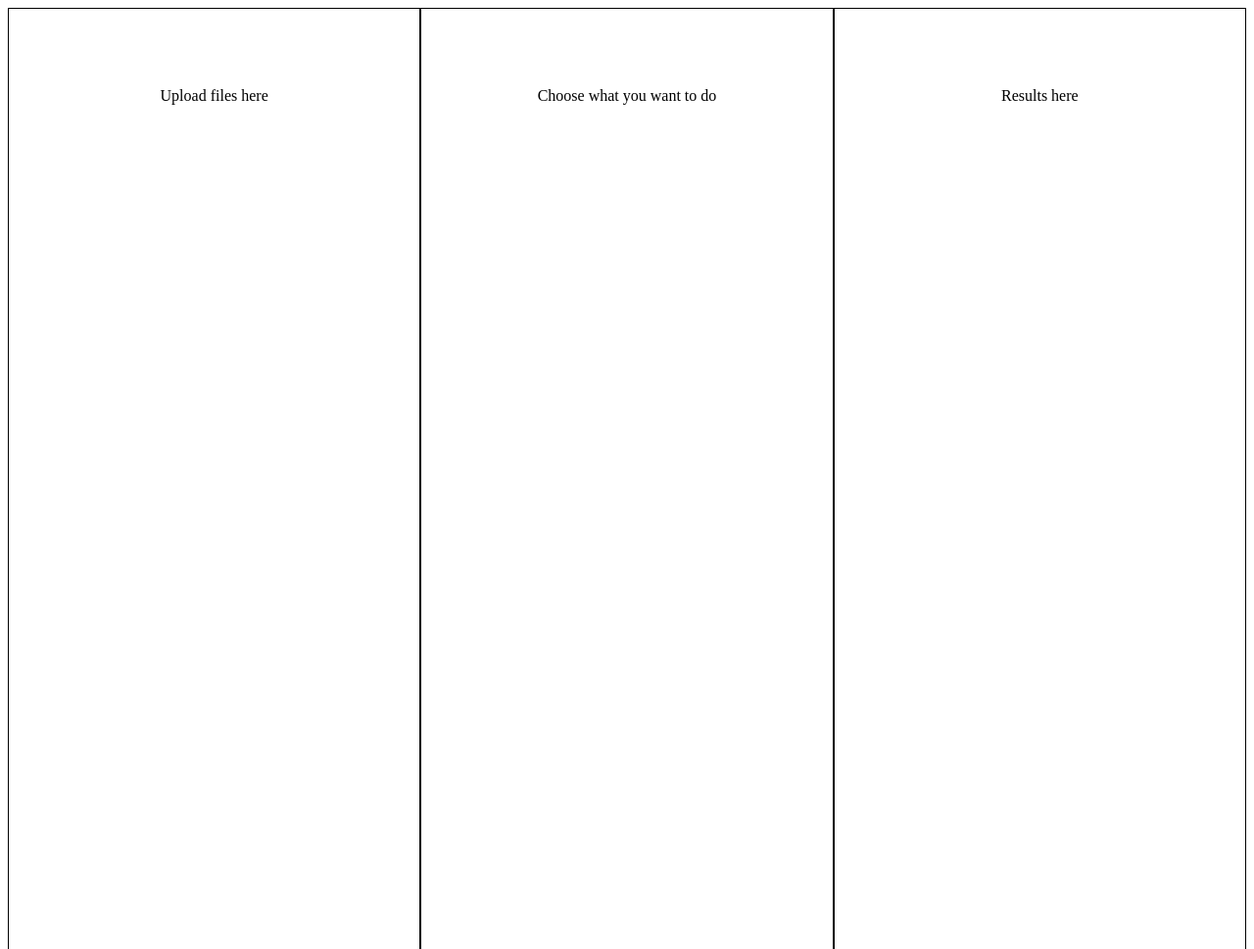
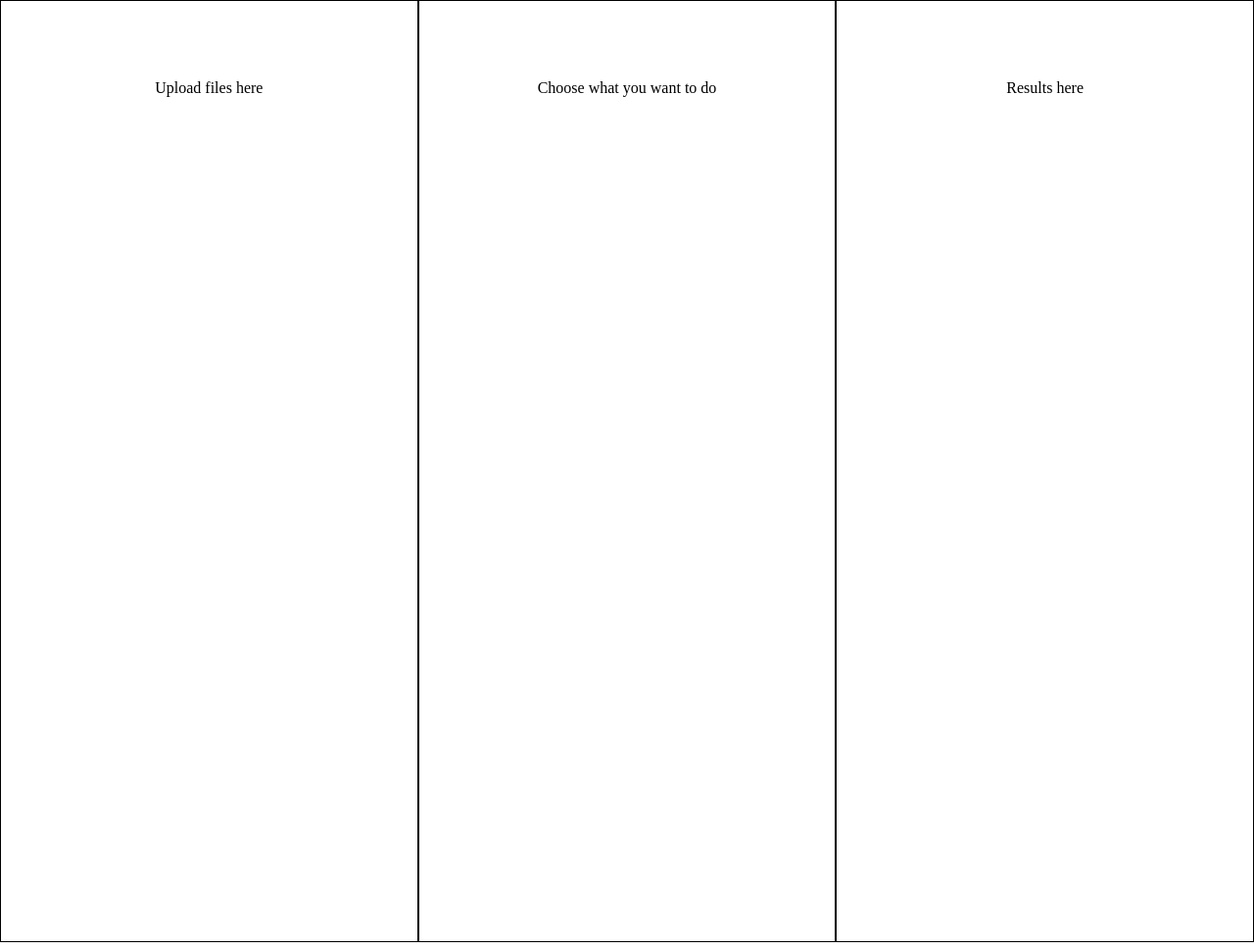
Before and after one commit to akanksh-ch/bitstream, a website built with Vite: page index.html in a window 1280 px wide. Shown: the top 969 px of the page at 98% size. Built offline with nearby package versions, Linux system fonts and the light colour scheme.

Commit message:
Removed default body margin

```diff
--- a/src/style.css
+++ b/src/style.css
@@ -1,3 +1,8 @@
+body {
+    /* remove default margin */
+    margin: 0;
+}
+
 #app {
     display: flex;
     flex-direction: row;
```
